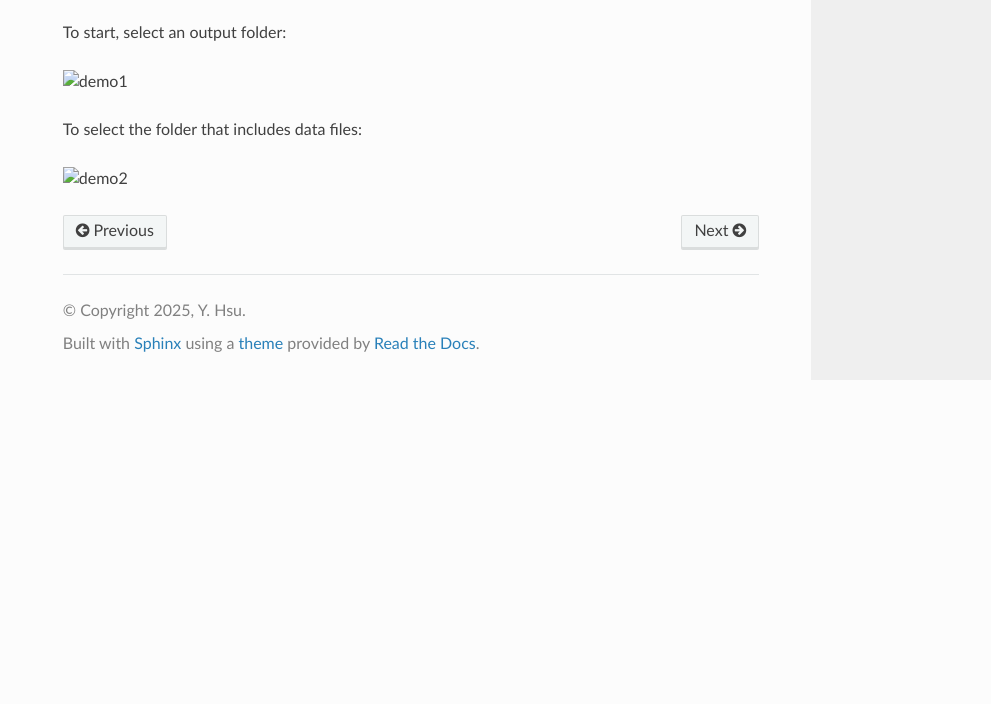
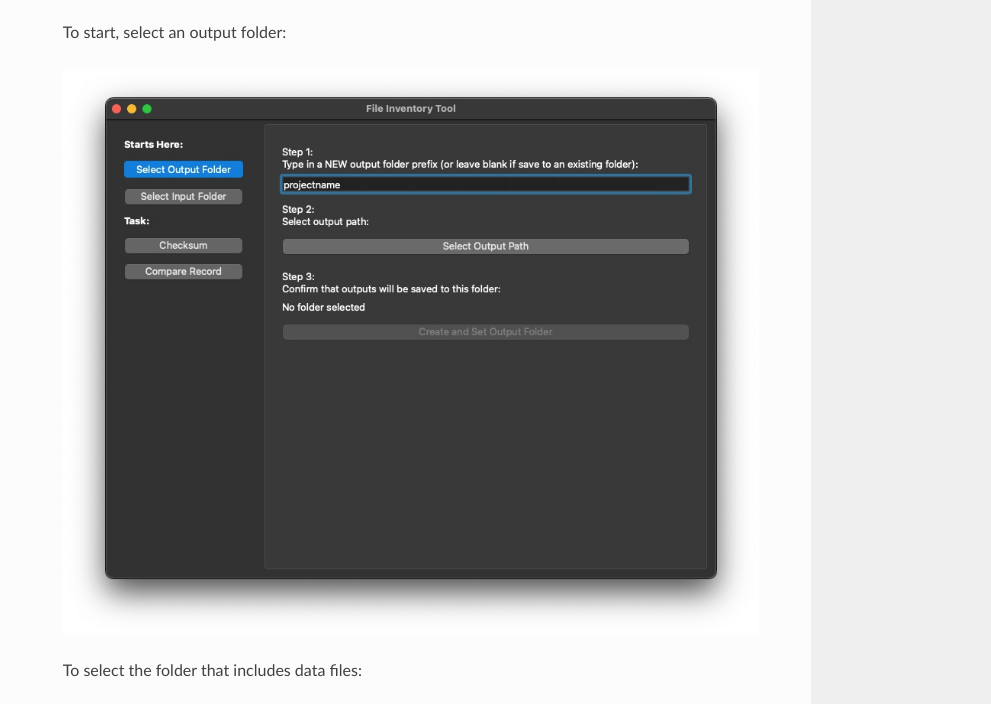
Before and after one commit to yh202109/mtbp3cd, a plain HTML site: page file_inventory.html in a window 1280 px wide. Shown: the part 933-1637 px from the top of the page, without its empty margins (289-1280 px from the left). Before the commit the page ends 1313 px from the top, so only its background shows below. Drawn offline with Linux system fonts and the light colour scheme.

Commit message:
Deploying to gh-pages from @ yh202109/mtbp3cd@cea5dfadf44750044e45d0c99bb25a4da142c808 🚀

```diff
--- a/file_inventory.html
+++ b/file_inventory.html
@@ -105,9 +105,9 @@ Within each function set, additional buttons arranged horizontally for <strong>e
 </li>
 </ul>
 <p>To start, select an output folder:</p>
-<p><img alt="demo1" src="_static/img/demo1.jpeg" /></p>
+<p><img alt="demo1" src="_images/demo1.jpg" /></p>
 <p>To select the folder that includes data files:</p>
-<p><img alt="demo2" src="_static/img/demo2.jpeg" /></p>
+<p><img alt="demo2" src="_images/demo2.jpg" /></p>
 </section>
 </section>
 
```
Also changed, not shown: _images/demo1.jpg (added), _images/demo2.jpg (added), _sources/file_inventory.ipynb.txt.
